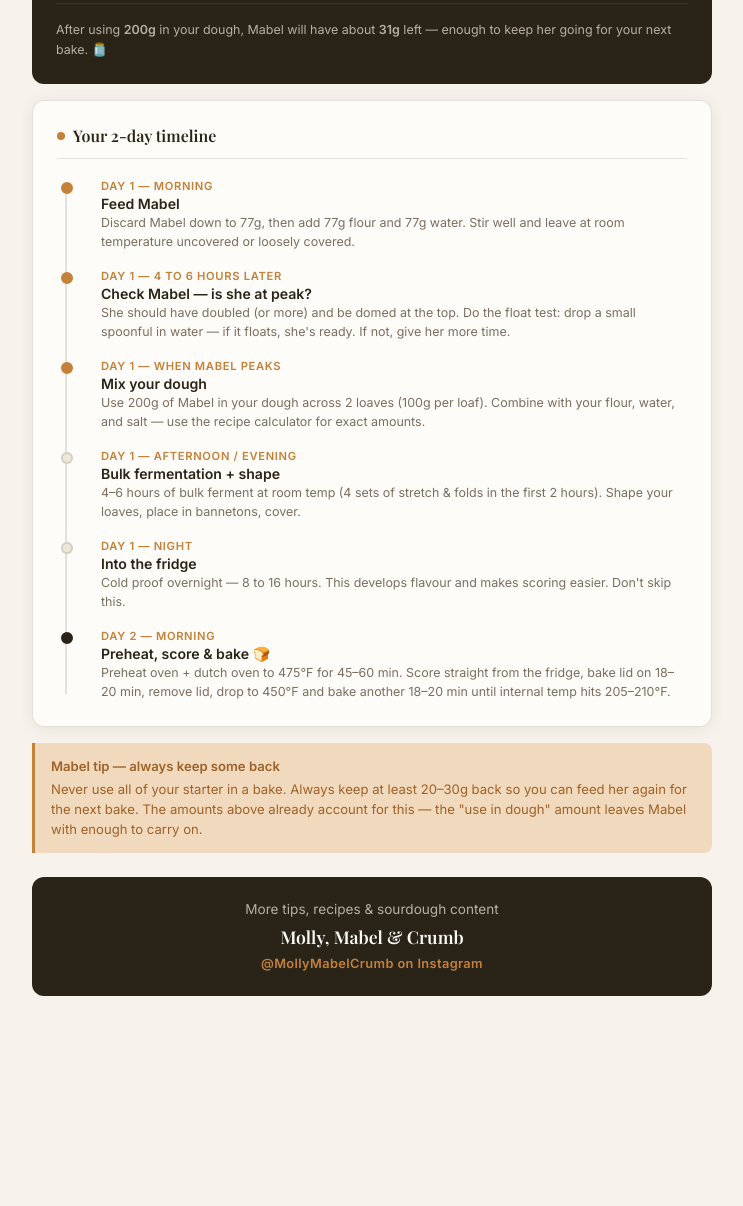
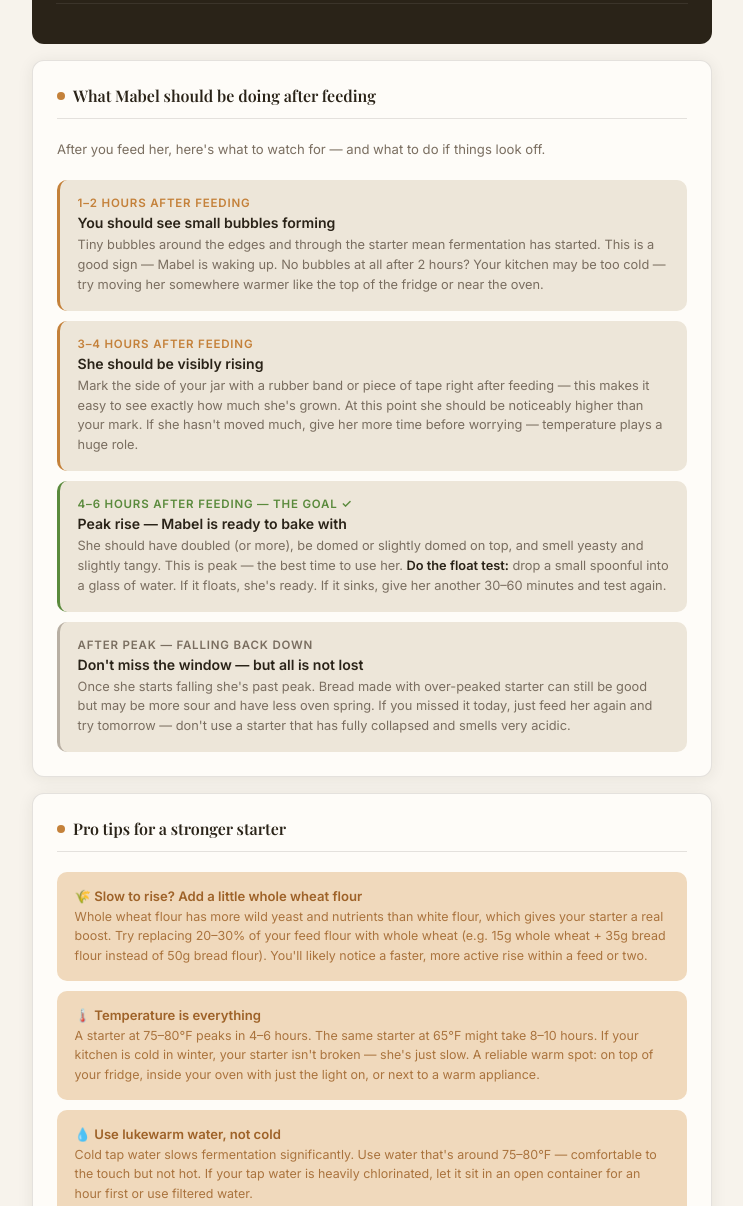
Before and after one commit to Molly-Mabel-Crumbs/mollymabelandcrumb, a plain HTML site: page starter-calculator.html in a window 1280 px wide. Shown: the part 1214-2420 px from the top of the page, without its empty margins (268-1011 px from the left). Before the commit the page ends 2274 px from the top, so only its background shows below. Drawn offline with nearby package versions, Linux system fonts and the light colour scheme.

Commit message:
Add files via upload

```diff
--- a/starter-calculator.html
+++ b/starter-calculator.html
@@ -59,17 +59,7 @@
   .feed-item.highlight .feed-value { color: var(--white); }
   .feed-unit { font-size: 0.72rem; color: var(--subtle); margin-top: 3px; }
 
-  /* Timeline */
-  .timeline { position: relative; padding-left: 28px; }
-  .timeline::before { content: ''; position: absolute; left: 8px; top: 8px; bottom: 8px; width: 1.5px; background: var(--border); }
-  .tl-item { position: relative; padding: 0 0 1.1rem 1rem; }
-  .tl-item:last-child { padding-bottom: 0; }
-  .tl-dot { position: absolute; left: -24px; top: 3px; width: 12px; height: 12px; border-radius: 50%; background: var(--parchment); border: 2px solid var(--border); }
-  .tl-dot.active { background: var(--crust); border-color: var(--crust); }
-  .tl-dot.bake { background: var(--char); border-color: var(--char); }
-  .tl-time { font-size: 0.7rem; font-weight: 600; letter-spacing: 0.06em; text-transform: uppercase; color: var(--crust); margin-bottom: 2px; }
-  .tl-name { font-size: 0.88rem; font-weight: 600; color: var(--char); }
-  .tl-desc { font-size: 0.78rem; color: var(--muted); margin-top: 2px; line-height: 1.5; }
+
 
   .tip-box { background: var(--crust-light); border-left: 3px solid var(--crust); border-radius: 0 8px 8px 0; padding: 0.85rem 1rem; font-size: 0.82rem; color: var(--crust-dark); line-height: 1.55; margin-top: 1rem; }
   .tip-box strong { font-weight: 600; display: block; margin-bottom: 2px; }
@@ -177,58 +167,82 @@
     </div>
   </div>
 
-  <!-- Timeline -->
+  <!-- Starter health check guide -->
   <div class="card">
-    <p class="card-title"><span class="dot"></span>Your 2-day timeline</p>
-    <div class="timeline">
-      <div class="tl-item">
-        <div class="tl-dot active"></div>
-        <p class="tl-time">Day 1 — Morning</p>
-        <p class="tl-name">Feed Mabel</p>
-        <p class="tl-desc" id="tl-feed-desc">Discard down to your seed amount, then add flour and water per the amounts above. Leave at room temperature.</p>
+    <p class="card-title"><span class="dot"></span>What Mabel should be doing after feeding</p>
+    <p style="font-size:0.82rem;color:var(--muted);margin-bottom:1.25rem;line-height:1.6;">After you feed her, here's what to watch for — and what to do if things look off.</p>
+
+    <div style="display:flex;flex-direction:column;gap:10px;">
+
+      <div style="background:var(--parchment);border-radius:10px;padding:1rem 1.1rem;border-left:3px solid var(--crust);">
+        <p style="font-size:0.72rem;font-weight:600;letter-spacing:0.07em;text-transform:uppercase;color:var(--crust);margin-bottom:4px;">1–2 hours after feeding</p>
+        <p style="font-size:0.88rem;font-weight:600;color:var(--char);margin-bottom:4px;">You should see small bubbles forming</p>
+        <p style="font-size:0.8rem;color:var(--muted);line-height:1.55;">Tiny bubbles around the edges and through the starter mean fermentation has started. This is a good sign — Mabel is waking up. No bubbles at all after 2 hours? Your kitchen may be too cold — try moving her somewhere warmer like the top of the fridge or near the oven.</p>
       </div>
-      <div class="tl-item">
-        <div class="tl-dot active"></div>
-        <p class="tl-time">Day 1 — 4 to 6 hours later</p>
-        <p class="tl-name">Check Mabel — is she at peak?</p>
-        <p class="tl-desc">She should have doubled (or more) and be domed at the top. Do the float test: drop a small spoonful in water — if it floats, she's ready. If not, give her more time.</p>
+
+      <div style="background:var(--parchment);border-radius:10px;padding:1rem 1.1rem;border-left:3px solid var(--crust);">
+        <p style="font-size:0.72rem;font-weight:600;letter-spacing:0.07em;text-transform:uppercase;color:var(--crust);margin-bottom:4px;">3–4 hours after feeding</p>
+        <p style="font-size:0.88rem;font-weight:600;color:var(--char);margin-bottom:4px;">She should be visibly rising</p>
+        <p style="font-size:0.8rem;color:var(--muted);line-height:1.55;">Mark the side of your jar with a rubber band or piece of tape right after feeding — this makes it easy to see exactly how much she's grown. At this point she should be noticeably higher than your mark. If she hasn't moved much, give her more time before worrying — temperature plays a huge role.</p>
       </div>
-      <div class="tl-item">
-        <div class="tl-dot active"></div>
-        <p class="tl-time">Day 1 — When Mabel peaks</p>
-        <p class="tl-name">Mix your dough</p>
-        <p class="tl-desc" id="tl-mix-desc">Combine your flour, water, starter, and salt. Autolyse for 30 minutes then begin stretch and folds.</p>
+
+      <div style="background:var(--parchment);border-radius:10px;padding:1rem 1.1rem;border-left:3px solid #5A8A3C;">
+        <p style="font-size:0.72rem;font-weight:600;letter-spacing:0.07em;text-transform:uppercase;color:#5A8A3C;margin-bottom:4px;">4–6 hours after feeding — the goal ✓</p>
+        <p style="font-size:0.88rem;font-weight:600;color:var(--char);margin-bottom:4px;">Peak rise — Mabel is ready to bake with</p>
+        <p style="font-size:0.8rem;color:var(--muted);line-height:1.55;">She should have doubled (or more), be domed or slightly domed on top, and smell yeasty and slightly tangy. This is peak — the best time to use her. <strong style="color:var(--char);">Do the float test:</strong> drop a small spoonful into a glass of water. If it floats, she's ready. If it sinks, give her another 30–60 minutes and test again.</p>
       </div>
-      <div class="tl-item">
-        <div class="tl-dot"></div>
-        <p class="tl-time">Day 1 — Afternoon / Evening</p>
-        <p class="tl-name">Bulk fermentation + shape</p>
-        <p class="tl-desc">4–6 hours of bulk ferment at room temp (4 sets of stretch &amp; folds in the first 2 hours). Shape your loaves, place in bannetons, cover.</p>
+
+      <div style="background:var(--parchment);border-radius:10px;padding:1rem 1.1rem;border-left:3px solid var(--subtle);">
+        <p style="font-size:0.72rem;font-weight:600;letter-spacing:0.07em;text-transform:uppercase;color:var(--muted);margin-bottom:4px;">After peak — falling back down</p>
+        <p style="font-size:0.88rem;font-weight:600;color:var(--char);margin-bottom:4px;">Don't miss the window — but all is not lost</p>
+        <p style="font-size:0.8rem;color:var(--muted);line-height:1.55;">Once she starts falling she's past peak. Bread made with over-peaked starter can still be good but may be more sour and have less oven spring. If you missed it today, just feed her again and try tomorrow — don't use a starter that has fully collapsed and smells very acidic.</p>
       </div>
-      <div class="tl-item">
-        <div class="tl-dot"></div>
-        <p class="tl-time">Day 1 — Night</p>
-        <p class="tl-name">Into the fridge</p>
-        <p class="tl-desc">Cold proof overnight — 8 to 16 hours. This develops flavour and makes scoring easier. Don't skip this.</p>
+
+    </div>
+  </div>
+
+  <!-- Pro tips card -->
+  <div class="card">
+    <p class="card-title"><span class="dot"></span>Pro tips for a stronger starter</p>
+    <div style="display:flex;flex-direction:column;gap:10px;">
+
+      <div style="background:var(--crust-light);border-radius:10px;padding:1rem 1.1rem;">
+        <p style="font-size:0.82rem;font-weight:600;color:var(--crust-dark);margin-bottom:3px;">🌾 Slow to rise? Add a little whole wheat flour</p>
+        <p style="font-size:0.78rem;color:var(--crust-dark);line-height:1.55;opacity:0.85;">Whole wheat flour has more wild yeast and nutrients than white flour, which gives your starter a real boost. Try replacing 20–30% of your feed flour with whole wheat (e.g. 15g whole wheat + 35g bread flour instead of 50g bread flour). You'll likely notice a faster, more active rise within a feed or two.</p>
       </div>
-      <div class="tl-item">
-        <div class="tl-dot bake"></div>
-        <p class="tl-time">Day 2 — Morning</p>
-        <p class="tl-name">Preheat, score &amp; bake 🍞</p>
-        <p class="tl-desc">Preheat oven + dutch oven to 475°F for 45–60 min. Score straight from the fridge, bake lid on 18–20 min, remove lid, drop to 450°F and bake another 18–20 min until internal temp hits 205–210°F.</p>
+
+      <div style="background:var(--crust-light);border-radius:10px;padding:1rem 1.1rem;">
+        <p style="font-size:0.82rem;font-weight:600;color:var(--crust-dark);margin-bottom:3px;">🌡️ Temperature is everything</p>
+        <p style="font-size:0.78rem;color:var(--crust-dark);line-height:1.55;opacity:0.85;">A starter at 75–80°F peaks in 4–6 hours. The same starter at 65°F might take 8–10 hours. If your kitchen is cold in winter, your starter isn't broken — she's just slow. A reliable warm spot: on top of your fridge, inside your oven with just the light on, or next to a warm appliance.</p>
       </div>
+
+      <div style="background:var(--crust-light);border-radius:10px;padding:1rem 1.1rem;">
+        <p style="font-size:0.82rem;font-weight:600;color:var(--crust-dark);margin-bottom:3px;">💧 Use lukewarm water, not cold</p>
+        <p style="font-size:0.78rem;color:var(--crust-dark);line-height:1.55;opacity:0.85;">Cold tap water slows fermentation significantly. Use water that's around 75–80°F — comfortable to the touch but not hot. If your tap water is heavily chlorinated, let it sit in an open container for an hour first or use filtered water.</p>
+      </div>
+
+      <div style="background:var(--crust-light);border-radius:10px;padding:1rem 1.1rem;">
+        <p style="font-size:0.82rem;font-weight:600;color:var(--crust-dark);margin-bottom:3px;">📏 Mark your jar every time</p>
+        <p style="font-size:0.78rem;color:var(--crust-dark);line-height:1.55;opacity:0.85;">A rubber band or piece of masking tape at the starting level after each feed makes it so easy to track rise. You can see at a glance if she's doubled, and you'll start to learn her rhythm — how fast she rises, when she peaks, when she starts to fall. This is how you get consistent bakes.</p>
+      </div>
+
+      <div style="background:var(--crust-light);border-radius:10px;padding:1rem 1.1rem;">
+        <p style="font-size:0.82rem;font-weight:600;color:var(--crust-dark);margin-bottom:3px;">🫙 Don't seal the jar completely</p>
+        <p style="font-size:0.78rem;color:var(--crust-dark);line-height:1.55;opacity:0.85;">Your starter produces CO₂ as it ferments — it needs to breathe. Use a loose lid, a cloth cover, or a jar lid set on top without locking. A sealed jar can build pressure and slow things down (or make a mess when you open it!).</p>
+      </div>
+
     </div>
   </div>
 
   <div class="tip-box">
-    <strong>Mabel tip — always keep some back</strong>
-    Never use all of your starter in a bake. Always keep at least 20–30g back so you can feed her again for the next bake. The amounts above already account for this — the "use in dough" amount leaves Mabel with enough to carry on.
+    <strong>Always keep some Mabel back 🫙</strong>
+    Never use all of your starter in a bake. Always keep at least 20–30g back so you can feed her again. The amounts above already account for this — the "use in dough" amount leaves Mabel with enough to carry on to your next bake.
   </div>
 
   <div class="footer-cta">
     <p>More tips, recipes &amp; sourdough content</p>
     <strong>Molly, Mabel &amp; Crumb</strong>
-    <span class="handle">@MollyMabelCrumb on Instagram</span>
+    <span class="handle">@Molly.Mabel.andCrumbs on Instagram</span>
   </div>
 
 </main>
@@ -287,14 +301,7 @@
   document.getElementById('leftover-note').innerHTML =
     `After using <strong>${starterNeeded}g</strong> in your dough, Mabel will have about <strong>${leftover}g</strong> left — enough to keep her going for your next bake. 🫙`;
 
-  document.getElementById('tl-feed-desc').textContent =
-    `Discard Mabel down to ${seed}g, then add ${feedFlour}g flour and ${feedWater}g water. Stir well and leave at room temperature uncovered or loosely covered.`;
-
-  document.getElementById('tl-mix-desc').textContent =
-    `Use ${starterNeeded}g of Mabel in your dough across ${loaves} ${loafWord} (${Math.round(flourPerLoaf * starterPct/100)}g per loaf). Combine with your flour, water, and salt — use the recipe calculator for exact amounts.`;
-}
-
-calculate();
+  calculate();
 </script>
 </body>
 </html>
```
